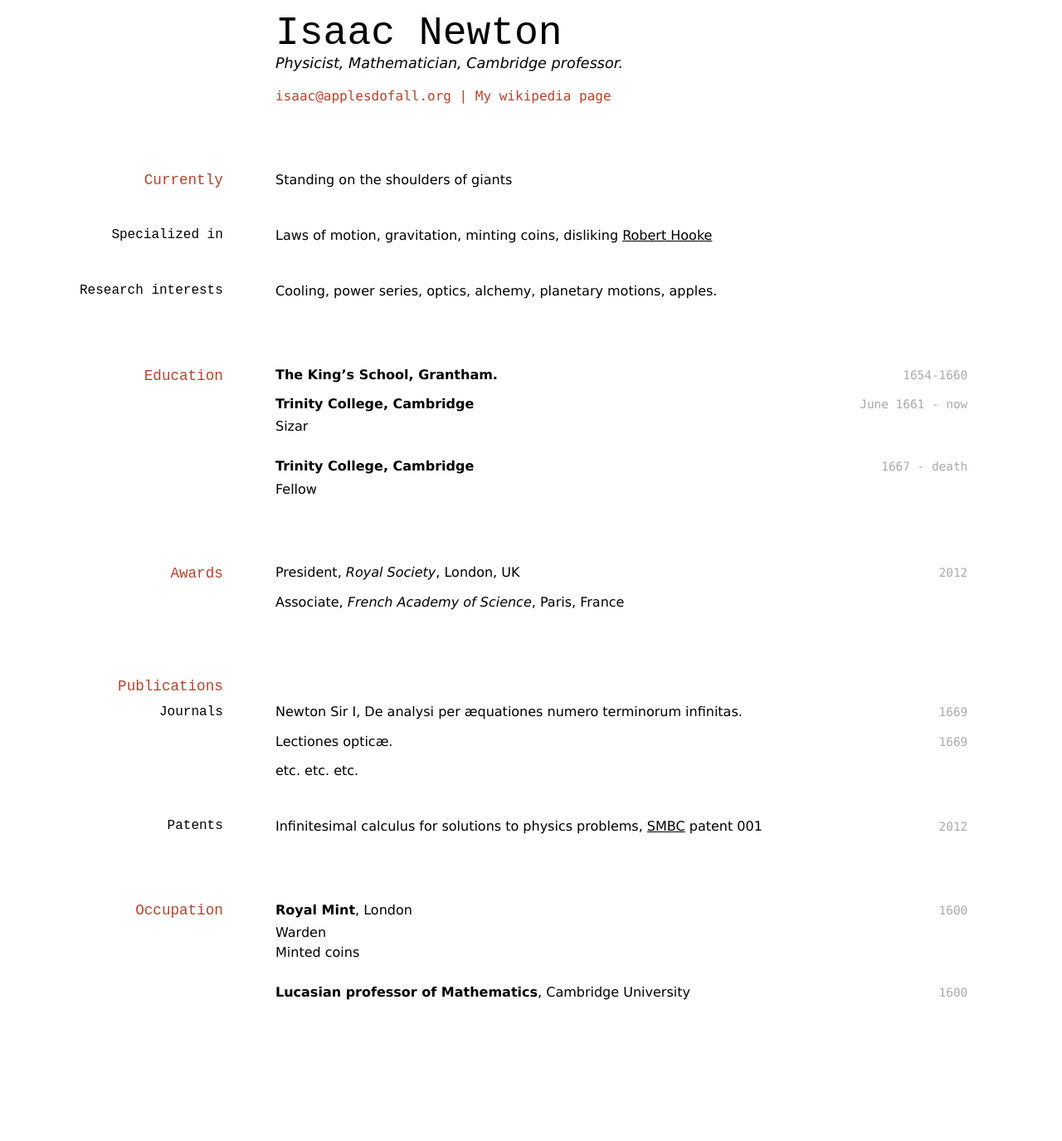
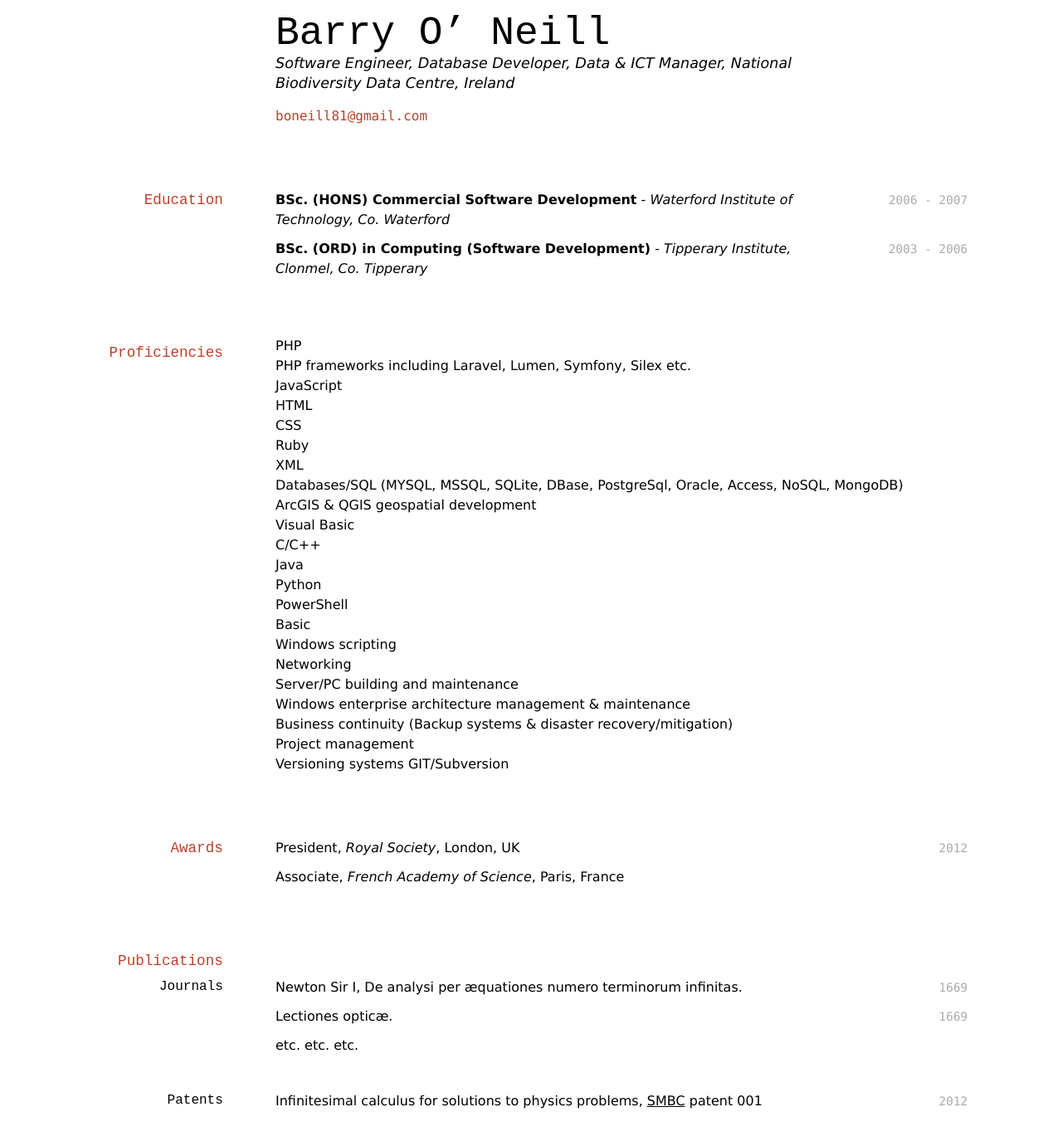
Before and after one commit to boneill81/cv, a Jekyll site: the page built from index.md, in a window 1280 px wide and 1400 px high. Shown: the top 1375 px of the window at 83% size. Built offline with Jekyll 4.4.1, drawn with Linux system fonts in a browser that asks for light colours.

Commit message:
CV updates.

```diff
--- a/index.md
+++ b/index.md
@@ -1,44 +1,47 @@
 ---
 layout: cv
-title: Isaac Newtons's CV
+title: Barry O' Neill's CV
 ---
-# Isaac Newton
-Physicist, Mathematician, Cambridge professor.
+# Barry O' Neill
+Software Engineer, Database Developer, Data & ICT Manager, National Biodiversity Data Centre, Ireland
 
 <div id="webaddress">
-<a href="isaac@applesdofall.org">isaac@applesdofall.org</a>
-| <a href="http://en.wikipedia.org/wiki/Isaac_Newton">My wikipedia page</a>
+<a href="boneill81@gmail.com">boneill81@gmail.com</a>
 </div>
-
-
-## Currently
-
-Standing on the shoulders of giants
-
-### Specialized in
-
-Laws of motion, gravitation, minting coins, disliking [Robert Hooke](http://en.wikipedia.org/wiki/Robert_Hooke)
-
-
-### Research interests
-
-Cooling, power series, optics, alchemy, planetary motions, apples.
-
 
 ## Education
 
-`1654-1660`
-__The King's School, Grantham.__
+`2006 - 2007`
+__BSc. (HONS) Commercial Software Development__ - *Waterford Institute of Technology, Co. Waterford*
 
-`June 1661 - now`
-__Trinity College, Cambridge__
+`2003 - 2006`
+__BSc. (ORD) in Computing (Software Development)__ - *Tipperary Institute, Clonmel, Co. Tipperary*
 
-- Sizar
 
-`1667 - death`
-__Trinity College, Cambridge__
+## Proficiencies
 
-- Fellow
+- PHP
+- PHP frameworks including Laravel, Lumen, Symfony, Silex etc.
+- JavaScript
+- HTML
+- CSS
+- Ruby
+- XML
+- Databases/SQL (MYSQL, MSSQL, SQLite, DBase, PostgreSql, Oracle, Access, NoSQL, MongoDB)
+- ArcGIS & QGIS geospatial development
+- Visual Basic
+- C/C++
+- Java
+- Python
+- PowerShell
+- Basic
+- Windows scripting
+- Networking
+- Server/PC building and maintenance
+- Windows enterprise architecture management & maintenance
+- Business continuity (Backup systems & disaster recovery/mitigation)
+- Project management
+- Versioning systems GIT/Subversion
 
 
 
```
